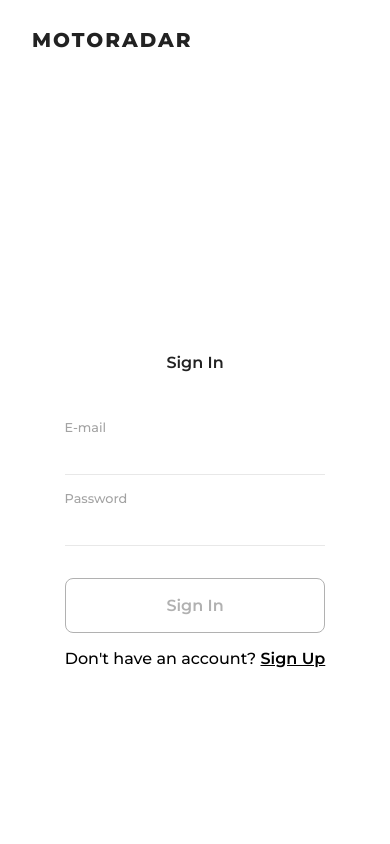
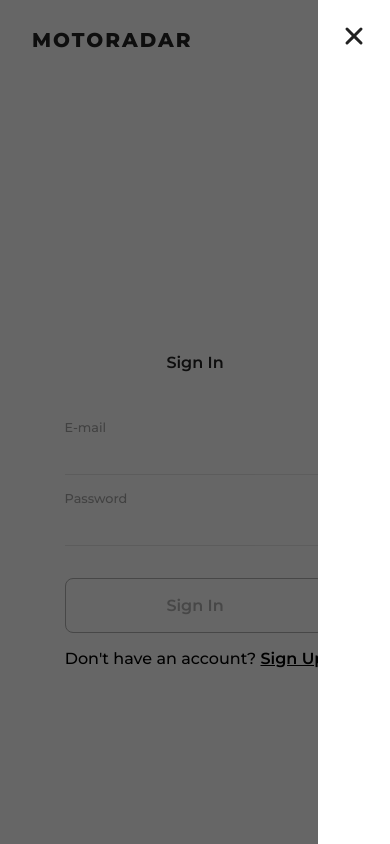
Before and after one commit to chmery/motoradar, a Next.js app: page /sign-in in a window 390 px wide. Both pictures are taken after a click on the element 342 px from the left and 40 px from the top of the page. Shown: the top 844 px of the page. Built offline with nearby package versions, Linux system fonts and the light colour scheme; no server answers.

Commit message:
foundation of mobile menu

```diff
--- /dev/null
+++ b/src/components/layout/header/MobileMenu/MobileMenu.module.scss
@@ -0,0 +1,23 @@
+.container {
+  width: 100%;
+  height: 100vh;
+  z-index: 1000;
+  background-color: rgba(0, 0, 0, 0.6);
+  position: fixed;
+}
+
+.menu {
+  position: absolute;
+  right: 0;
+  padding: 20px;
+  height: 100%;
+  background-color: #fff;
+  display: flex;
+  flex-direction: column;
+  color: var(--dark-text);
+  margin-bottom: 2rem;
+}
+
+.close {
+  font-size: 2rem;
+}
--- /dev/null
+++ b/src/components/layout/header/MobileMenu/MobileMenu.tsx
@@ -0,0 +1,22 @@
+import styles from './MobileMenu.module.scss';
+
+import { IoClose } from 'react-icons/io5';
+import { IconContext } from 'react-icons';
+
+type Props = {
+  closeMenu: () => void;
+};
+
+const MobileMenu = ({ closeMenu }: Props) => {
+  return (
+    <div className={styles.container}>
+      <nav className={styles.menu}>
+        <IconContext.Provider value={{ className: styles.close }}>
+          <IoClose onClick={closeMenu} />
+        </IconContext.Provider>
+      </nav>
+    </div>
+  );
+};
+
+export default MobileMenu;
--- a/src/components/layout/header/header.module.scss
+++ b/src/components/layout/header/header.module.scss
@@ -77,8 +77,7 @@
 }
 
 .hamburger {
-  font-size: 2rem;
-  color: #fff;
+  font-size: 1.8rem;
   cursor: pointer;
   display: none;
 
--- a/src/components/layout/header/header.tsx
+++ b/src/components/layout/header/header.tsx
@@ -3,13 +3,22 @@
 import { AuthType, useAuth } from '../../../store/AuthContext';
 import { useRouter } from 'next/router';
 
-import { BiMenu } from 'react-icons/bi';
+import { HiOutlineMenu } from 'react-icons/hi';
+import { useState } from 'react';
+import MobileMenu from './MobileMenu/MobileMenu';
 
 const Header = () => {
   const { user } = useAuth() as AuthType;
   const { pathname } = useRouter();
 
+  const [isMobileMenuOpen, setIsMobileMenuOpen] = useState(false);
+
+  const handleMobileMenuOpen = () => {
+    setIsMobileMenuOpen(!isMobileMenuOpen);
+  };
+
   return (
+    <>
       <header
         className={`${styles.header} ${
           pathname !== '/' ? styles['header-dark'] : ''
@@ -30,10 +39,12 @@
             </div>
           </div>
           <div className={styles.hamburger}>
-          <BiMenu />
+            <HiOutlineMenu onClick={handleMobileMenuOpen} />
           </div>
         </nav>
       </header>
+      {isMobileMenuOpen && <MobileMenu closeMenu={handleMobileMenuOpen} />}
+    </>
   );
 };
 
```
Lines whose indentation alone changed are shown as unchanged.
